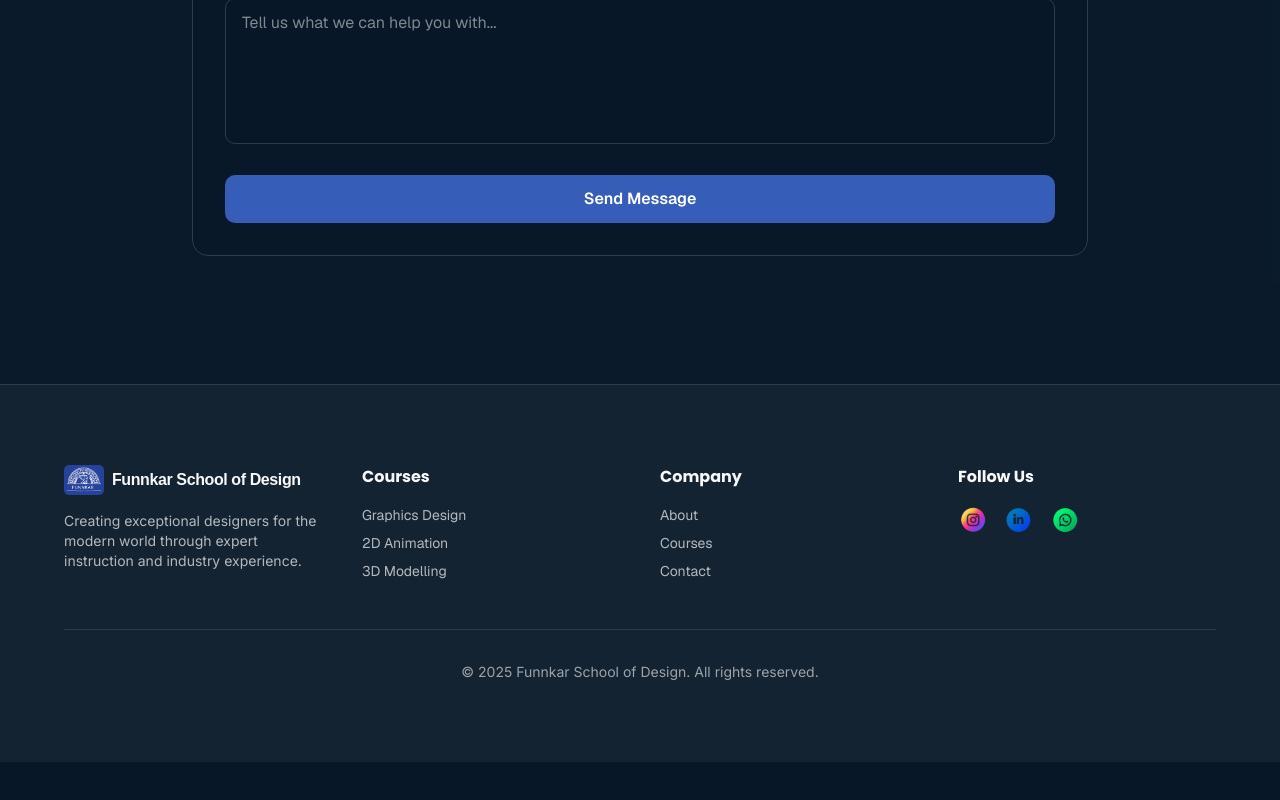
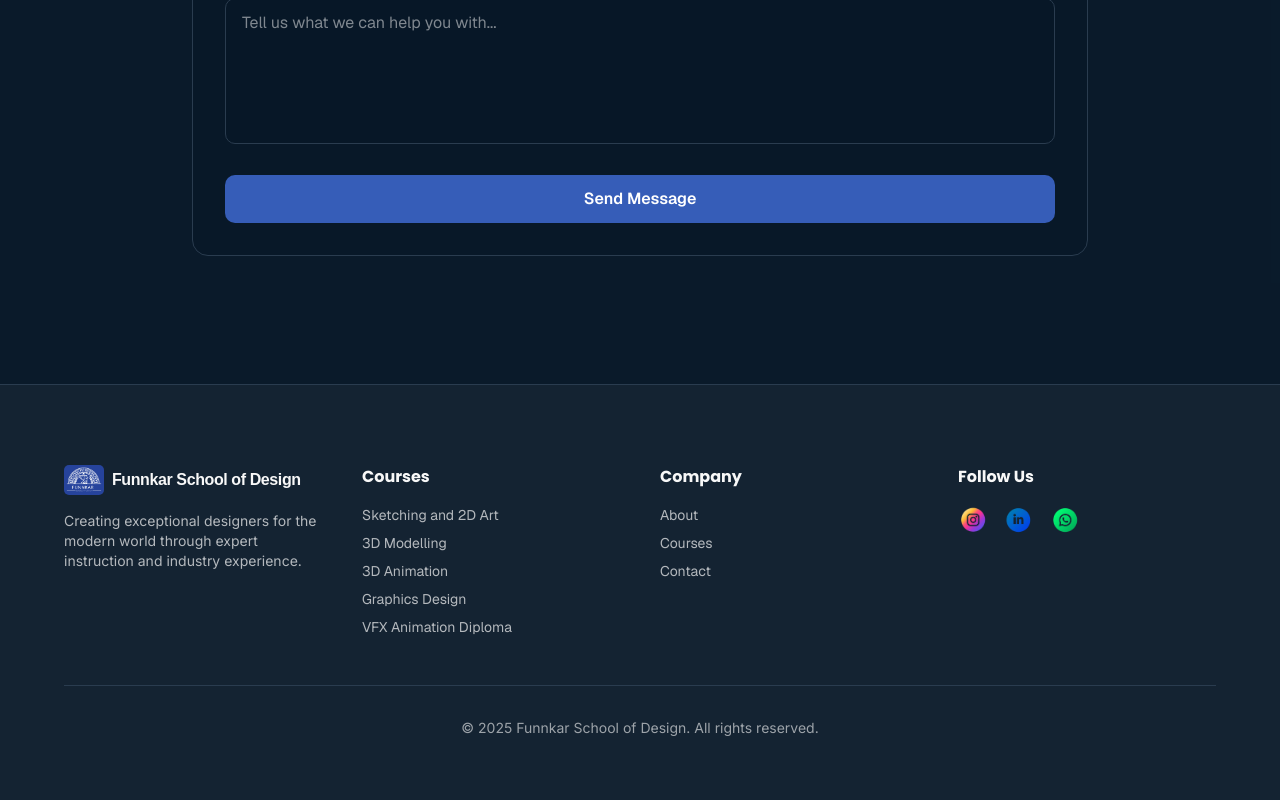
Before and after one commit to Bernie-Dramos/Funnkar-School-of-Design, a Next.js app: page / in a window 1280 px wide. Shown: the part 3782-4582 px from the top of the page. Before the commit the page ends 4544 px from the top, so only its background shows below. Built offline with nearby package versions, Linux system fonts and the light colour scheme; a web font is replaced by a local one.

Commit message:
Update footer.tsx

```diff
--- a/components/footer.tsx
+++ b/components/footer.tsx
@@ -23,17 +23,27 @@ export default function Footer() {
             <ul className="space-y-2 text-sm text-foreground/70">
               <li>
                 <Link href="#courses" className="hover:text-accent transition">
+                  Sketching and 2D Art
+                </Link>
+              </li>
+              <li>
+                <Link href="#courses" className="hover:text-accent transition">
+                  3D Modelling
+                </Link>
+              </li>
+              <li>
+                <Link href="#courses" className="hover:text-accent transition">
+                  3D Animation
+                </Link>
+              </li>
+              <li>
+                <Link href="#courses" className="hover:text-accent transition">
                   Graphics Design
                 </Link>
               </li>
               <li>
                 <Link href="#courses" className="hover:text-accent transition">
-                  2D Animation
-                </Link>
-              </li>
-              <li>
-                <Link href="#courses" className="hover:text-accent transition">
-                  3D Modelling
+                  VFX Animation Diploma
                 </Link>
               </li>
             </ul>
```
